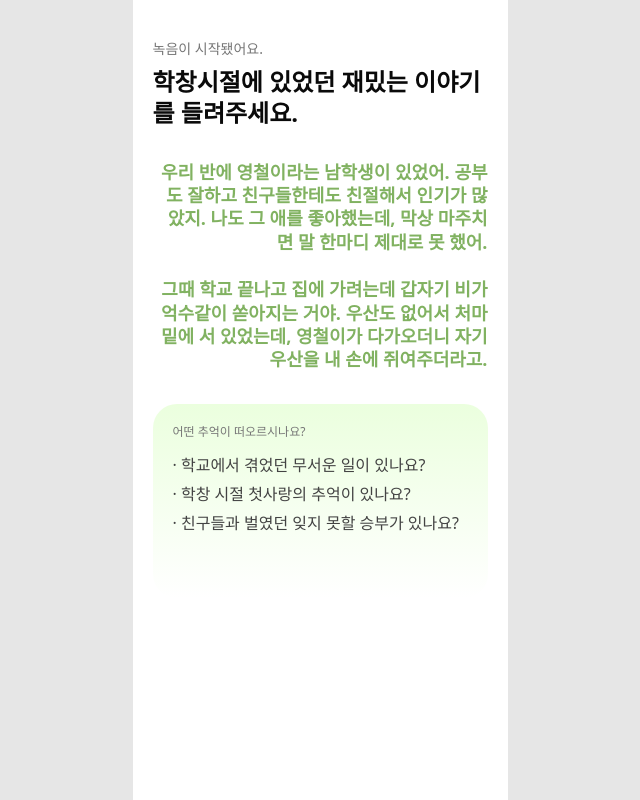
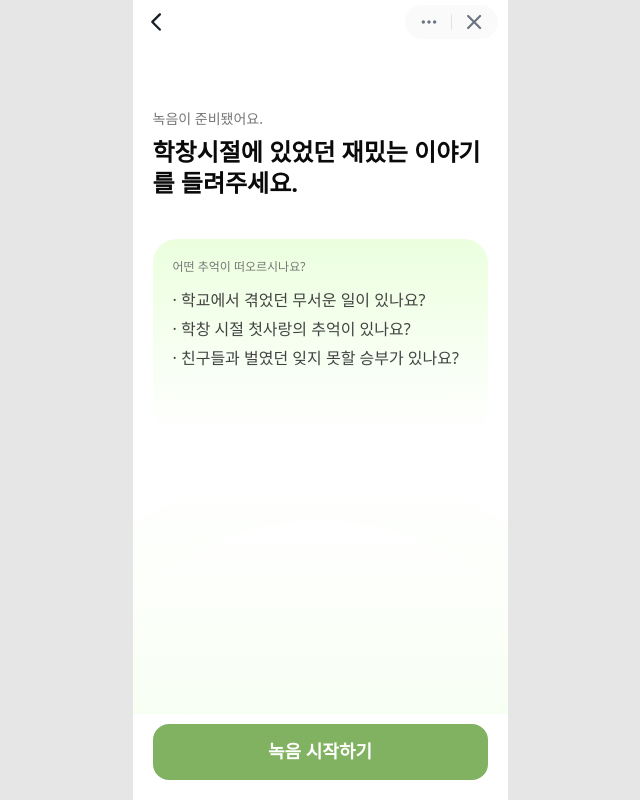
Before and after one commit to SOPT-all/39-SOPKATHON-WEB-WEB1, a React (Vite) app: page /recording in a window 1280 px wide. Shown: the whole page, without its empty margins (320-960 px from the left). Built offline with nearby package versions, Linux system fonts and the light colour scheme; a web font is replaced by a local one.

Commit message:
feat: 녹음 페이지 레이아웃 및 시작/종료 흐름 구현 (#44)

```diff
--- a/src/pages/recording/RecordingPage.tsx
+++ b/src/pages/recording/RecordingPage.tsx
@@ -1,17 +1,83 @@
+import { useId, useState } from 'react';
+import { useNavigate } from 'react-router';
+
+import BarRecordControlsBottom from '@/pages/recording/components/BarRecordControlsBottom';
+import BgRecordingCircles from '@/pages/recording/components/BgRecordingCircles';
 import RecordingPrompt from '@/pages/recording/components/RecordingPrompt';
+import RecordingTooltip from '@/pages/recording/components/RecordingTooltip';
 import TextCard from '@/pages/recording/components/TextCard';
 import RecordingTranscript from '@/pages/recording/components/RecordingTranscript';
+import useRecordingTimer from '@/pages/recording/hooks/useRecordingTimer';
+import Header from '@/shared/components/header';
 
-const MOCK_TRANSCRIPT =
-  '우리 반에 영철이라는 남학생이 있었어. 공부도 잘하고 친구들한테도 친절해서 인기가 많았지. 나도 그 애를 좋아했는데, 막상 마주치면 말 한마디 제대로 못 했어.\n\n그때 학교 끝나고 집에 가려는데 갑자기 비가 억수같이 쏟아지는 거야. 우산도 없어서 처마 밑에 서 있었는데, 영철이가 다가오더니 자기 우산을 내 손에 쥐여주더라고.';
+type RecordingPageProps = {
+  transcript?: string;
+};
 
-function RecordingPage() {
+function RecordingPage({ transcript = '' }: RecordingPageProps) {
+  const tooltipId = useId();
+  const navigate = useNavigate();
+  const [hasStarted, setHasStarted] = useState(false);
+  const { isRecording, elapsedSeconds, toggleRecording } = useRecordingTimer();
+
+  const handleStartRecording = () => {
+    setHasStarted(true);
+    toggleRecording();
+  };
+
+  const handleStopRecording = () => {
+    toggleRecording();
+    void navigate('/story-review');
+  };
+
   return (
-    <main className="flex min-h-dvh flex-col items-center gap-8 px-5 py-10">
-      <RecordingPrompt />
-      <RecordingTranscript text={MOCK_TRANSCRIPT} />
-      <TextCard />
-    </main>
+    <div className="relative isolate flex h-dvh flex-col overflow-hidden bg-white">
+      <BgRecordingCircles className="absolute -bottom-[371px] left-1/2 -z-10 -translate-x-1/2" />
+
+      <div className="shrink-0 bg-white pt-[env(safe-area-inset-top)]">
+        <Header backTo="/" />
+      </div>
+
+      <main
+        aria-label="추억 녹음"
+        tabIndex={0}
+        className="min-h-0 flex-1 overflow-y-auto overscroll-contain px-5 pt-[66px] pb-6 focus-visible:outline-2 focus-visible:-outline-offset-2 focus-visible:outline-primary-green-700"
+      >
+        <RecordingPrompt message={hasStarted ? '녹음이 시작됐어요.' : '녹음이 준비됐어요.'} />
+        {hasStarted && transcript.trim() ? (
+          <RecordingTranscript text={transcript} className="mt-6 text-body-medium-l" />
+        ) : (
+          <TextCard className="mt-10" />
+        )}
+      </main>
+
+      <div className="relative flex shrink-0 flex-col items-center pb-[env(safe-area-inset-bottom)]">
+        {hasStarted ? (
+          <>
+            <RecordingTooltip id={tooltipId} className="pointer-events-none -mb-0.5" />
+            <BarRecordControlsBottom
+              elapsedSeconds={elapsedSeconds}
+              isRecording={isRecording}
+              buttonProps={{
+                'aria-label': '녹음 끝내기',
+                'aria-describedby': tooltipId,
+                onClick: handleStopRecording,
+              }}
+            />
+          </>
+        ) : (
+          <div className="w-full bg-white px-5 pt-2.5 pb-5">
+            <button
+              type="button"
+              onClick={handleStartRecording}
+              className="flex h-14 w-full cursor-pointer items-center justify-center rounded-2xl bg-primary-green-700 p-2.5 text-title-semibold-s text-white focus-visible:outline-2 focus-visible:outline-offset-4 focus-visible:outline-primary-green-900"
+            >
+              녹음 시작하기
+            </button>
+          </div>
+        )}
+      </div>
+    </div>
   );
 }
 
--- a/src/pages/recording/components/BadgeRecordTime.tsx
+++ b/src/pages/recording/components/BadgeRecordTime.tsx
@@ -27,7 +27,7 @@ function BadgeRecordTime({ elapsedSeconds, isRecording = true, className }: Badg
           alt=""
           width={13}
           height={13}
-          className="absolute -top-[1.5px] -left-[1.5px]"
+          className="absolute -top-[1.5px] -left-[1.5px] max-w-none"
         />
       </span>
       <span className="text-body-medium-s whitespace-nowrap text-gray-50">
--- a/src/pages/recording/components/RecordingTooltip.tsx
+++ b/src/pages/recording/components/RecordingTooltip.tsx
@@ -14,8 +14,8 @@ function RecordingTooltip({
 }: RecordingTooltipProps) {
   return (
     <div {...props} role="tooltip" className={cn('flex w-fit flex-col items-center', className)}>
-      <div className="flex w-full items-center justify-center rounded-xl bg-gray-300 px-3 py-2">
-        <p className="max-w-[247px] text-center text-label-medium-m whitespace-nowrap text-gray-800">
+      <div className="flex w-full items-center justify-center rounded-xl bg-gray-900 px-3 py-2">
+        <p className="max-w-[247px] text-center text-label-medium-m whitespace-nowrap text-white">
           {children}
         </p>
       </div>
```
Also changed, not shown: src/shared/assets/svg/icon-tooltip-tail.svg.
